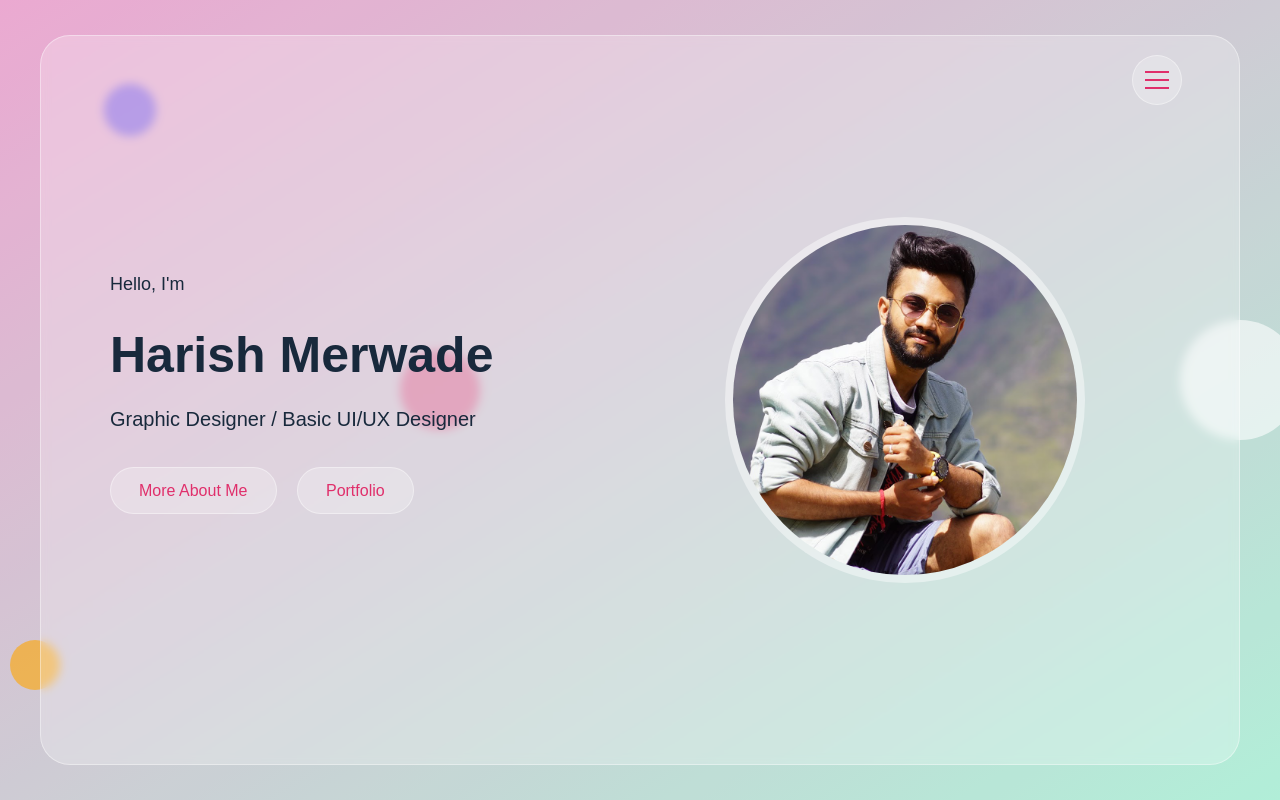
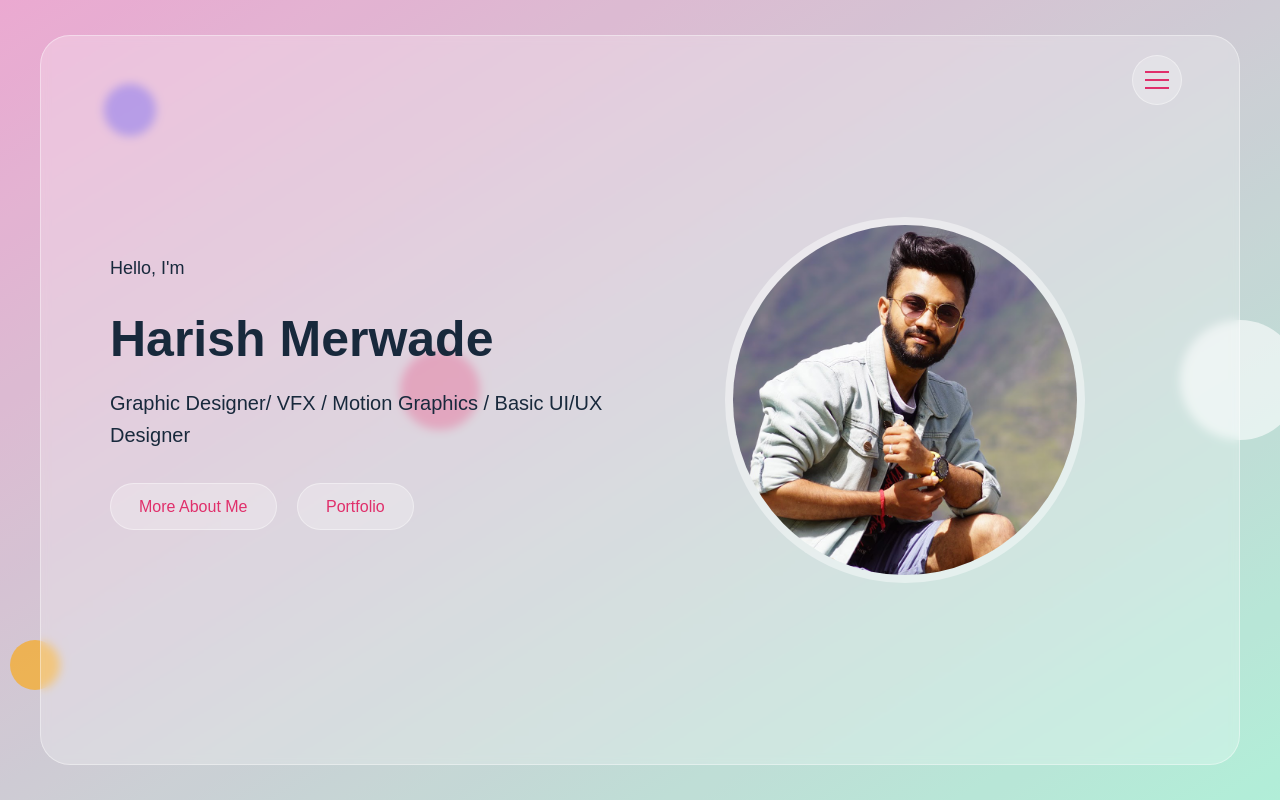
Before and after one commit to Harish-merwade/Harish-Merwade, a website: page index.html in a window 1280 px wide. Drawn offline with nearby package versions, Linux system fonts and the light colour scheme; a web font is replaced by a local one.

Commit message:
Update index.html

```diff
--- a/index.html
+++ b/index.html
@@ -22,7 +22,7 @@
     <meta property="og:type" content="website" />
     <meta
       property="og:title"
-      content="Harish Merwade | Graphic designer / Basic UI/UX Designer"
+      content="Harish Merwade | Graphic designer/ VFX / Motion Graphics / Basic UI/UX Designer"
     />
     <meta
       property="og:description"
@@ -33,7 +33,7 @@
     <link rel="dns-prefetch" href="https://HarishMerwade47.vercel.app/" />
     <link rel="preconnect" href="https://HarishMerwade47.vercel.app/" />
 
-    <title>Harish Merwade | Graphic designer / Basic UI/UX Designer</title>
+    <title>Harish Merwade | Graphic designer/ VFX / Motion Graphics / Basic UI/UX Designer</title>
     <!-- Bootstrap Library -->
     <link
       rel="stylesheet"
@@ -146,7 +146,7 @@
           <div class="home-text col-lg-6 col-md-12">
             <p>hello, I'm</p>
             <h1>Harish Merwade</h1>
-            <h2>Graphic designer / Basic UI/UX Designer</h2>
+            <h2>Graphic designer/ VFX / Motion Graphics / Basic UI/UX Designer</h2>
             <div class="btns">
               <a href="#about" class="btn link-item">more about me</a>
               <a href="#portfolio" class="btn link-item">portfolio</a>
```
